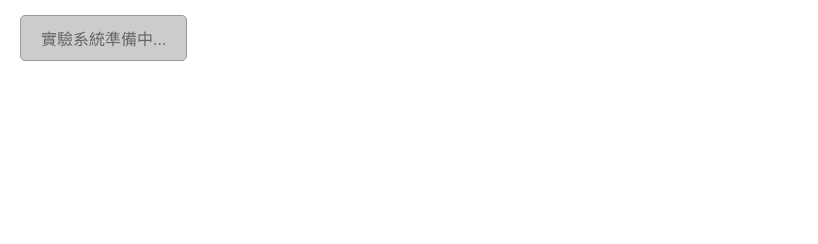
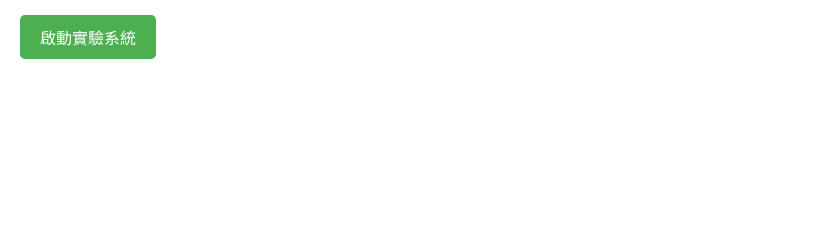
Before and after one commit to Long0920/Eye_Tracking_experiment-, a plain HTML site: page index.html in a window 1280 px wide. Shown: the top 244 px of the page, without its empty margins (0-818 px from the left). Drawn offline with Linux system fonts and the light colour scheme.

Commit message:
Update index.html

```diff
--- a/index.html
+++ b/index.html
@@ -71,11 +71,12 @@
         <p id="status-msg" style="margin-top:20px; color: green; font-weight:bold;"></p>
     </div>
 
-    <script src="https://unpkg.com/webgazer@2.0.1/dist/webgazer.js" onload="unlockButton()"></script>
+    <script src="https://unpkg.com/webgazer@2.0.1/dist/webgazer.js"></script>
 
     <script>
-        // 解鎖按鈕機制
-        function unlockButton() {
+        // 絕對防禦機制：等待網頁 100% 讀取完成後，稍微等個 1 秒鐘確保 AI 引擎準備好，再解鎖按鈕
+        window.addEventListener('load', function() {
+            setTimeout(function() {
                 const btn = document.getElementById('start-btn');
                 if(btn) {
                     btn.disabled = false;
@@ -85,7 +86,8 @@
                     btn.style.cursor = 'pointer';
                     btn.style.border = 'none';
                 }
-        }
+            }, 1000);
+        });
 
         let rawData = []; let decisionData = []; let isRecording = false; let validationSamples = []; let isValidating = false; let clickCounts = {};
         let currentRoundIdx = 0; const totalRounds = 10; let taskSequence = [1, 2, 3, 4, 5, 6, 7, 8, 9, 10]; let userGroup = "control";
@@ -105,7 +107,6 @@
             userGroup = Math.random() > 0.5 ? "treat" : "control";
             shuffle(taskSequence);
 
-            // 啟動 2.0.1 版 WebGazer
             await webgazer.setRegression('ridge').setGazeListener(function(data) {
                 if (data && isRecording) recordGaze(data);
                 if (data && isValidating) {
```
Lines whose indentation alone changed are shown as unchanged.
